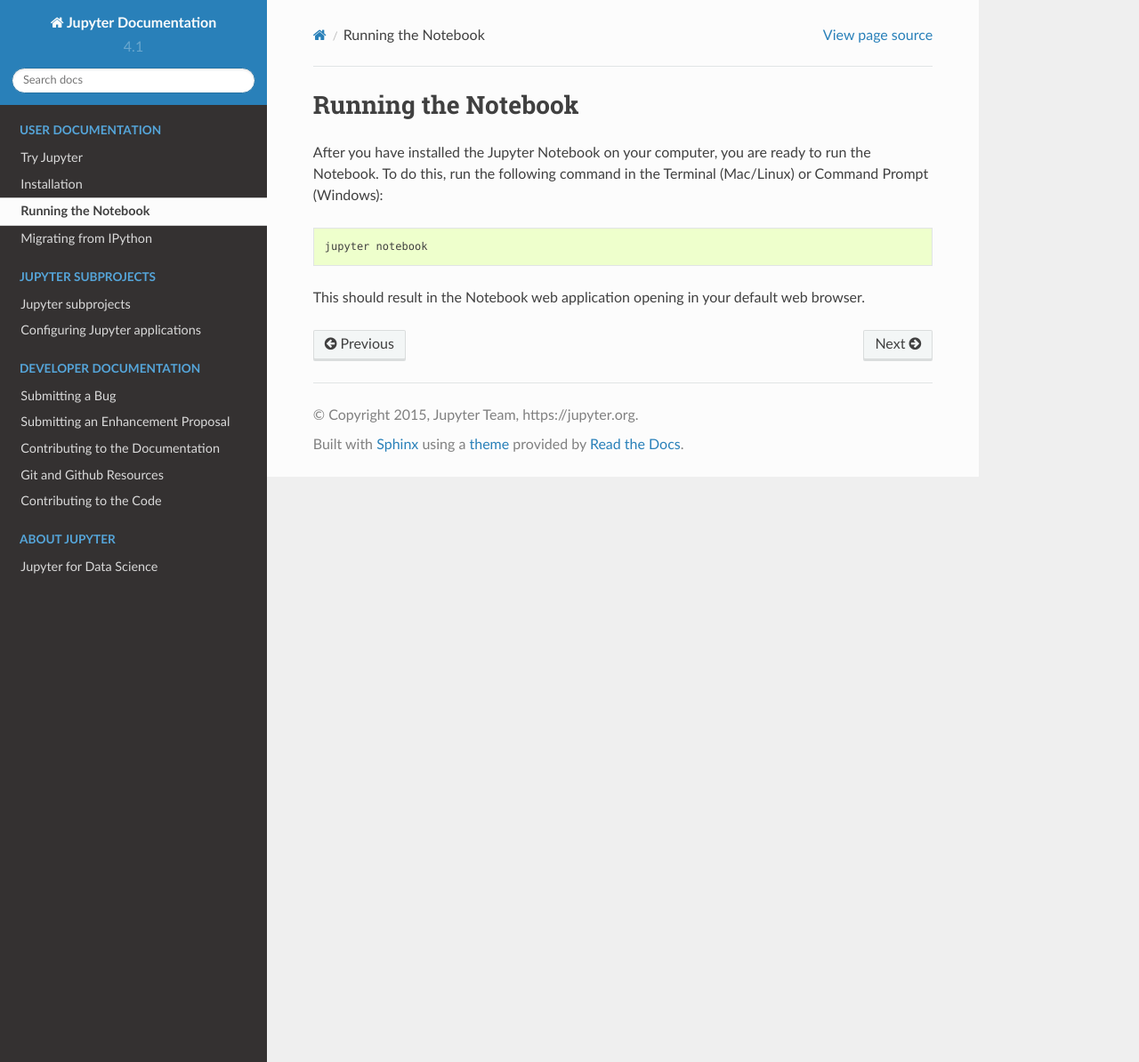
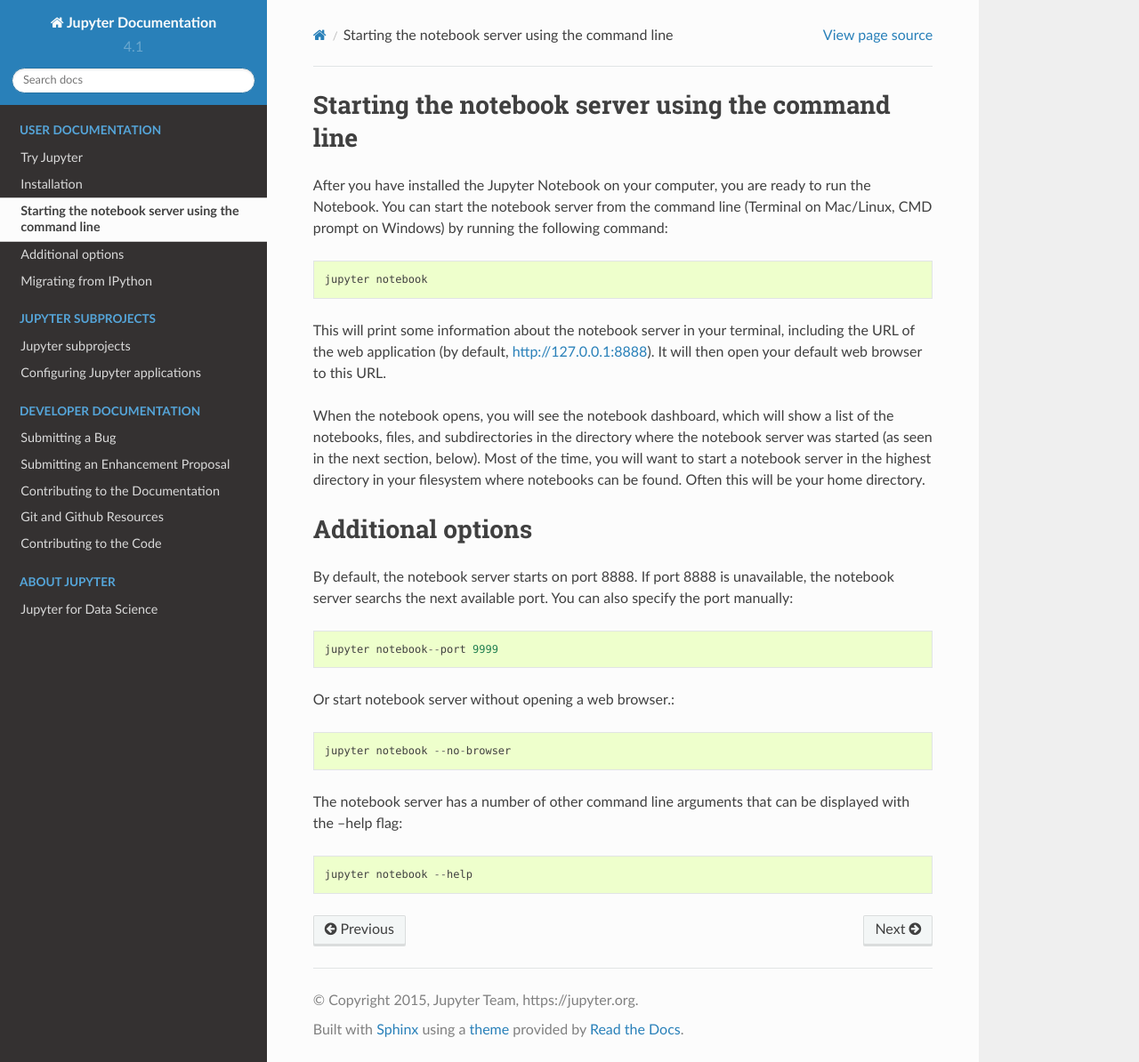
Before and after one commit to jupyter/jupyter, a Sphinx documentation site: the page built from docs/source/running.rst, in a window 1280 px wide and 1194 px high. Shown: the whole window at 89% size. Built offline with Sphinx 7.4.7 and the Read the Docs theme 2.0.0, drawn with Linux system fonts in a browser that asks for light colours; pages that are not in the unit, such as notebooks, are missing from menus.

Commit message:
Added more details to running the Jupyter notebook

```diff
--- a/docs/source/running.rst
+++ b/docs/source/running.rst
@@ -2,14 +2,30 @@
 
 
 ====================
-Running the Notebook
+Starting the notebook server using the command line
 ====================
 
-After you have installed the Jupyter Notebook on your computer, you are ready to
-run the Notebook. To do this, run the following command in the Terminal (Mac/Linux)
-or Command Prompt (Windows)::
+After you have installed the Jupyter Notebook on your computer, you are ready to run the Notebook. You can start the notebook server from the command line (Terminal on Mac/Linux, CMD prompt on Windows) by running the following command::
 
     jupyter notebook
 
-This should result in the Notebook web application opening in your default
-web browser.
+This will print some information about the notebook server in your terminal, including the URL of the web application (by default, http://127.0.0.1:8888). It will then open your default web browser to this URL.
+
+When the notebook opens, you will see the notebook dashboard, which will show a list of the notebooks, files, and subdirectories in the directory where the notebook server was started (as seen in the next section, below). Most of the time, you will want to start a notebook server in the highest directory in your filesystem where notebooks can be found. Often this will be your home directory.
+
+====================
+Additional options
+====================
+
+By default, the notebook server starts on port 8888. If port 8888 is unavailable, the notebook server searchs the next available port.
+You can also specify the port manually::
+
+    jupyter notebook--port 9999
+
+Or start notebook server without opening a web browser.::
+
+    jupyter notebook --no-browser
+
+The notebook server has a number of other command line arguments that can be displayed with the --help flag::
+
+    jupyter notebook --help
```
